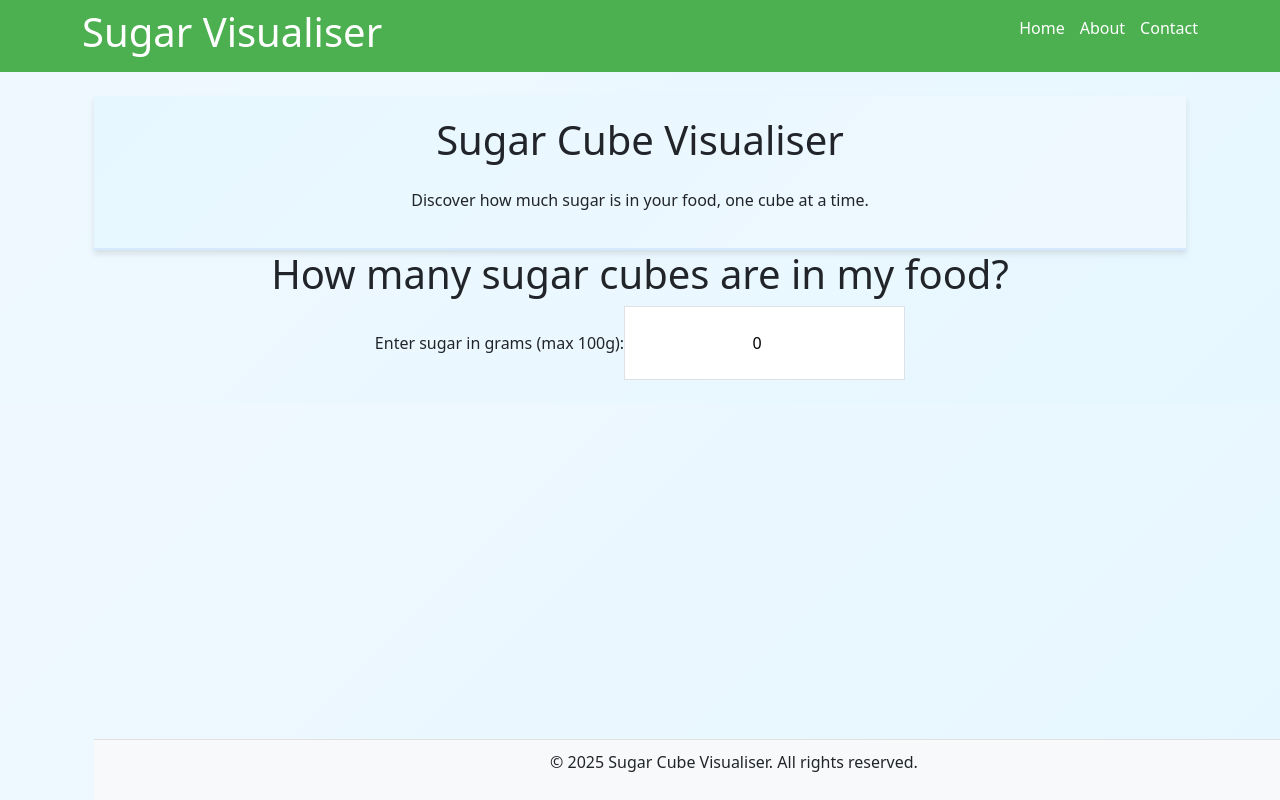
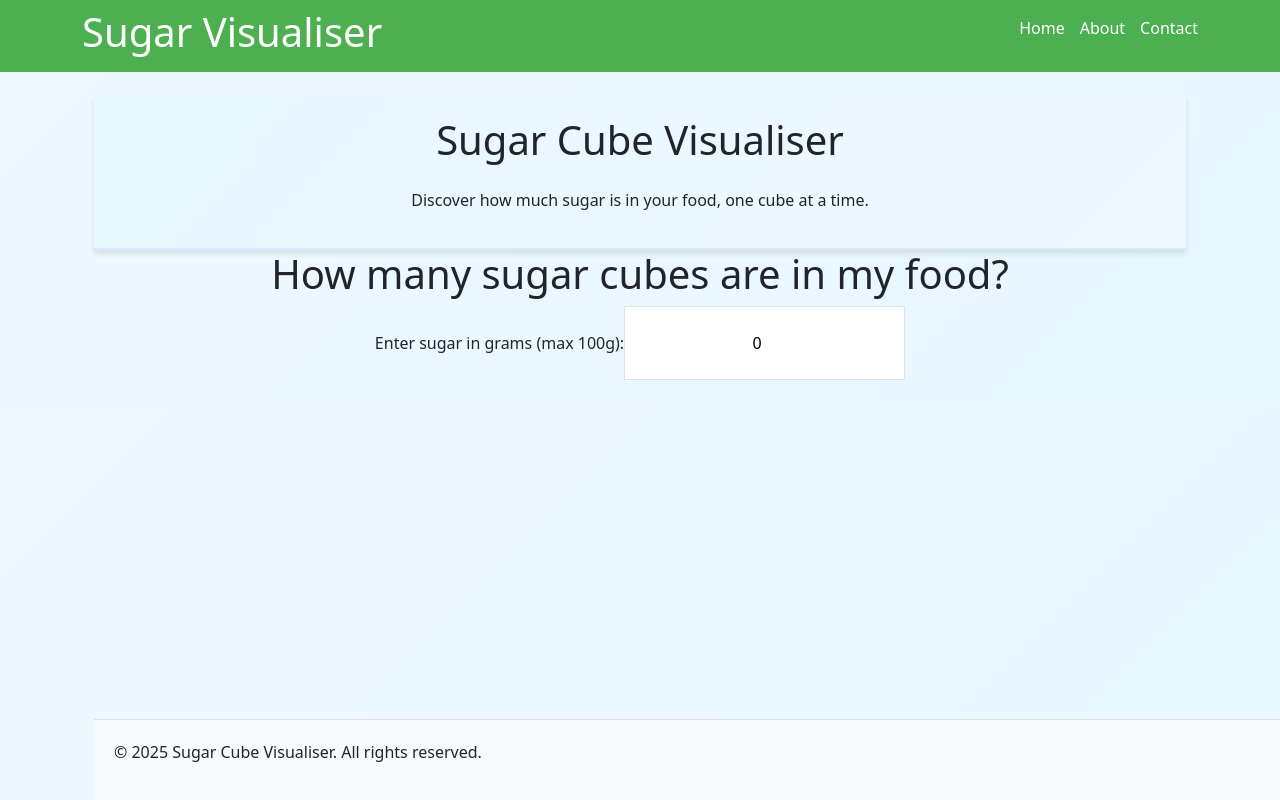
Before and after one commit to djjones11/Sugar, a React (Create React App) app: page / in a window 1280 px wide. Built offline with nearby package versions, Linux system fonts and the light colour scheme.

Commit message:
templatess

```diff
--- a/src/index.css
+++ b/src/index.css
@@ -3,6 +3,12 @@
   --secondary-color: #FFC107; /* Yellow */
   --background-color: #F5F5F5; /* Light gray */
   --text-color: #333; /* Neutral text */
+}
+
+*,
+*::before,
+*::after {
+  box-sizing: border-box;
 }
 
 body {
@@ -13,7 +19,6 @@ body {
   color: var(--text-color);
   margin: 0;
   padding: 0;
-  box-sizing: border-box;
   overflow-x: hidden;
   background-color: var(--background-color);
 }
@@ -120,11 +125,12 @@ body {
     height: 30px; /* Smaller cubes for smaller screens */
   }
   .visualization-area {
-    justify-content: flex-start; /* Align cubes to the left on smaller screens */
+    justify-content: center; /* Center cubes on smaller screens */
+    flex-direction: column; /* Stack cubes vertically */
   }
   .navbar {
     flex-direction: column;
-    align-items: flex-start;
+    align-items: center;
   }
 
   .nav-links {
@@ -146,15 +152,16 @@ body {
 }
 
 .footer {
-  padding: 10px;
+  padding: 20px;
   background: #f8f9fa;
   border-top: 1px solid #e1e1e1;
   position: fixed;
   bottom: 0;
   width: 100%;
   display: flex; /* Use flexbox */
-  justify-content: center; /* Center content horizontally */
+  justify-content: space-between; /* Space out content */
   align-items: center; /* Center content vertically */
+  z-index: 10; /* Ensure it stays above other elements */
 }
 
 h1, h2, h3 {
```
